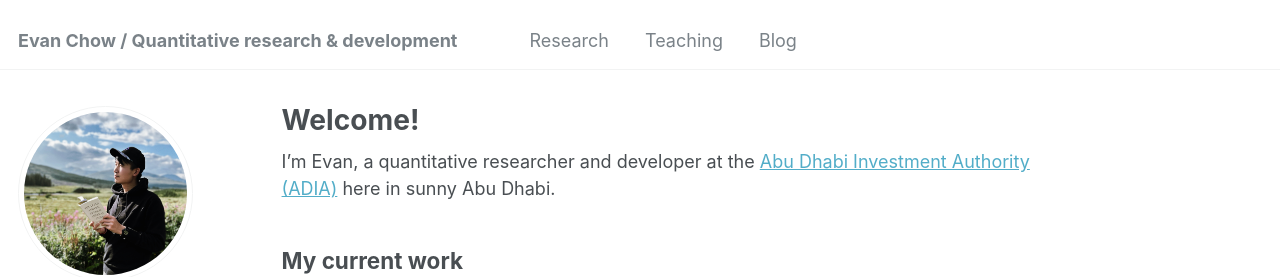
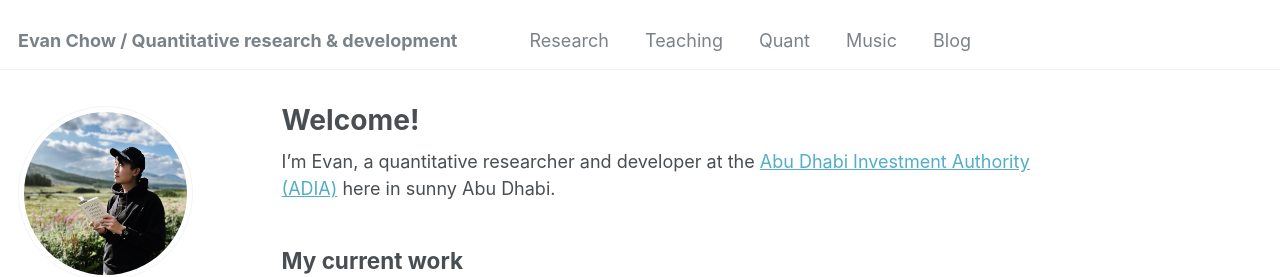
Before and after one commit to evnchw/evnchw.github.io, a Jekyll site: the page built from _pages/about.md, in a window 1280 px wide. Shown: the top 277 px of the page. Built offline with Jekyll 4.4.1, drawn with Linux system fonts in a browser that asks for light colours; some web fonts are replaced.

Commit message:
Update navigation.yml

```diff
--- a/_data/navigation.yml
+++ b/_data/navigation.yml
@@ -8,6 +8,12 @@ main:
 
   - title: "Teaching"
     url: /teaching/
+
+  - title: "Quant"
+    url: /quant/
+
+  - title: "Music"
+    url: /music/
 
   # - title: "Portfolio"
     # url: /portfolio/
```
